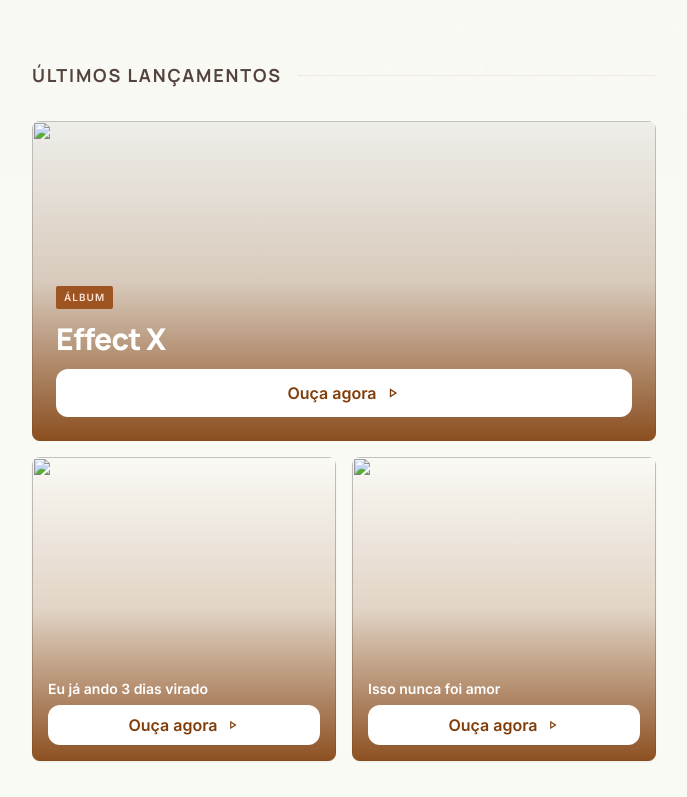
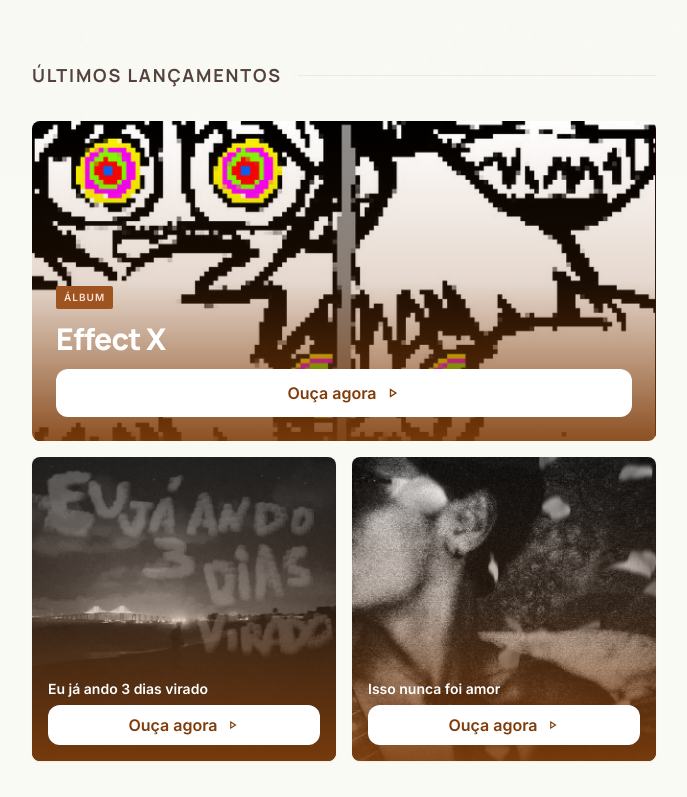
Before and after one commit to jrsilva-dev/biimax-links, a plain HTML site: page index.html in a window 1280 px wide. Shown: the part 623-1420 px from the top of the page, without its empty margins (296-983 px from the left). Drawn offline with nearby package versions, Linux system fonts and the light colour scheme; the site is published under a folder, as on GitHub Pages, so addresses that start at the root find nothing.

Commit message:
Add files via upload

```diff
--- a/index.html
+++ b/index.html
@@ -106,7 +106,7 @@
                 </div>
                 <img class="w-32 h-32 rounded-full object-cover border-4 border-surface-container-lowest shadow-sm relative z-10"
                     data-alt="Professional circular headshot of a Brazilian artist Biimax with golden hour desert lighting and earth-toned rustic background"
-                    src="/image/biimax_1.png" />
+                    src="image/biimax_1.png" />
                 <button aria-label="Compartilhar"
                     class="absolute -right-2 bottom-2 bg-surface-container-lowest p-2 rounded-full shadow-md text-primary hover:scale-105 transition-transform">
                     <span class="material-symbols-outlined text-lg">share</span>
@@ -216,7 +216,7 @@
                     class="col-span-2 relative overflow-hidden rounded-xl bg-surface-container group cursor-pointer h-80 block">
 
                     <img class="absolute inset-0 w-full h-full object-cover transition-transform duration-700 group-hover:scale-105"
-                        src="/image/effect_x.png" />
+                        src="image/effect_x.png" />
 
                     <div class="absolute inset-0 bg-gradient-to-t from-primary/90 via-primary/20 to-transparent"></div>
 
@@ -245,7 +245,7 @@
                     <div class="aspect-square relative overflow-hidden">
 
                         <img class="w-full h-full object-cover group-hover:scale-105 transition-transform duration-500"
-                            src="/image/eu_ja_ando_3_dias_virado.png" />
+                            src="image/eu_ja_ando_3_dias_virado.png" />
 
                         <div class="absolute inset-0 bg-gradient-to-t from-primary/90 via-primary/20 to-transparent">
                         </div>
@@ -274,7 +274,7 @@
                     <div class="aspect-square relative overflow-hidden">
 
                         <img class="w-full h-full object-cover group-hover:scale-105 transition-transform duration-500"
-                            src="/image/isso_nunca_foi_amor.png" />
+                            src="image/isso_nunca_foi_amor.png" />
 
                         <div class="absolute inset-0 bg-gradient-to-t from-primary/90 via-primary/20 to-transparent">
                         </div>
```
